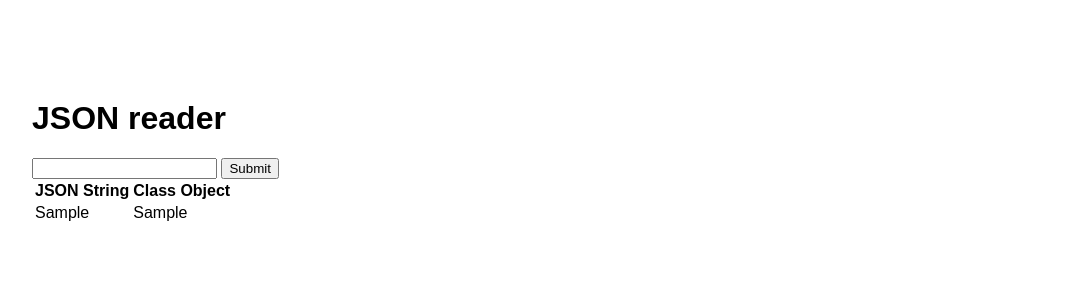
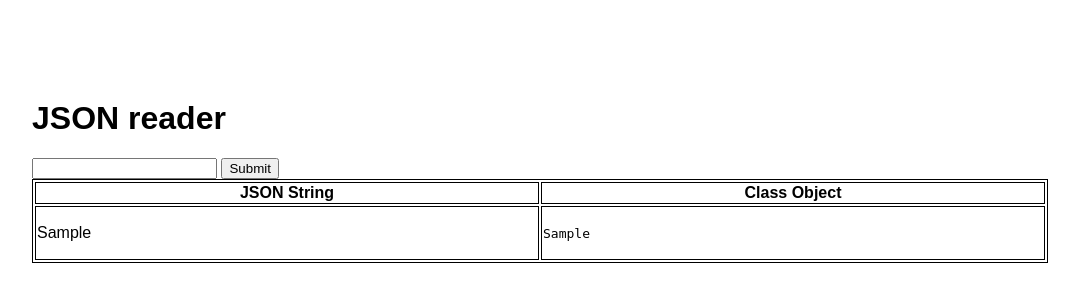
Before and after one commit to RomanFaust0v/JsonToClass, a Flask app: template templates/index.html in a window 1280 px wide. Shown: the top 302 px of the page, without its empty margins (68-1147 px from the left). Run offline with Flask 2, Linux system fonts and the light colour scheme; the template is opened without the code that fills it: most values are stand-ins (such as "Sample title", 1, 10 or a date in 2020).

Commit message:
Display of class changed

```diff
--- a/app.py
+++ b/app.py
@@ -11,7 +11,8 @@ def index():
         jsonString = request.form['jsonString']
         data = request.form['jsonString']
         data = stringToJSON(data)
-        return render_template('index.html', jsonString = jsonString, classObject=data)
+        print(data)
+        return render_template('index.html', jsonString = jsonString, classObjects=data)
     else:
         return render_template('index.html')
 
--- a/helper.py
+++ b/helper.py
@@ -2,10 +2,10 @@ import json
 
 def stringToJSON(string):
     json_dict =  json.loads(string)
-    class_object = ""
+    class_object = list()
     for key, value in json_dict.items():
         if "_" in key:
-            class_object += "\nProperty "+"\"" + key +"\"" +" As %String(MAXLEN = \"\");\n"
+            class_object.append("\t\nProperty "+"\"" + key +"\"" +" As %String(MAXLEN = \"\");")
         else:
-            class_object += "\nProperty "+ key + " As %String(MAXLEN = \"\");\n"
+            class_object.append( "\t\nProperty "+ key + " As %String(MAXLEN = \"\");\n")
     return class_object
--- a/static/css/main.css
+++ b/static/css/main.css
@@ -2,3 +2,15 @@ body {
     margin: 100px;
     font-family: sans-serif;
 }
+table {
+    border: 1px solid black;
+    table-layout: fixed;
+    width: 200px;
+  }
+
+  th,
+  td {
+    border: 1px solid black;
+    width: 500px;
+    overflow: hidden;
+  }
--- a/templates/index.html
+++ b/templates/index.html
@@ -7,7 +7,7 @@
       <h1>JSON reader</h1>
 
       <form action="/" method="POST">
-        <input type="text" name="jsonString" id = "content">
+        <input type="TextAreaField" name="jsonString" id = "content">
         <input type="submit" value="Submit">
       </form>
       <table>
@@ -17,7 +17,13 @@
          </tr>
          <tr>
           <td>{{ jsonString }}</td>
-          <td>{{ classObject }}</td>
+          <td>
+            {% for classObject in classObjects %}
+            <p>
+            <code>{{ classObject }}</code>
+            </p>
+            {% endfor %}
+          </td>
          </tr>
       </table>
     </div>
```
